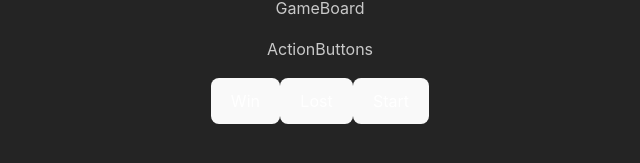
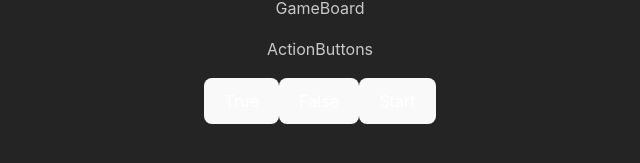
Before and after one commit to tomjoy75/base_for_music_app, a React (Vite) app: page / in a window 1280 px wide. Shown: the part 467-630 px from the top of the page, without its empty margins (320-960 px from the left). Built offline with nearby package versions, Linux system fonts and the light colour scheme; no server answers.

Commit message:
feat: finalize game logic with score tracking and useEffect-based round control

```diff
--- a/src/App.tsx
+++ b/src/App.tsx
@@ -1,4 +1,4 @@
-import { useState } from 'react'
+import { useState, useEffect } from 'react'
 import reactLogo from './assets/react.svg'
 import viteLogo from '/vite.svg'
 import './App.css'
@@ -34,6 +34,16 @@ function App() {
     "isRealAdvice": false
   });
 
+  useEffect(() => {
+    if (player.score >= 20) {
+      setMsg({ ...msg, message: "You Win!"});
+    } else if (player.score <= 0) {
+      setMsg({...msg, message:" You lost!"});
+    } else {
+      startRound();
+    }
+  }, [player.score]);
+
   function handleWin(){
     setPlayer({
       ...player,
@@ -64,13 +74,34 @@ function App() {
 	// 	startFetching();
   //  }
 
-  //  function handleAnswer(isTrue:boolean){
+  function handleAnswer(isTrue:boolean){
+    if (isTrue === msg.isRealAdvice){
+      handleWin();
+    }
+    else {
+      handleLost();
+    }
+    // if (player.score >= 20){
+    //   setMsg({
+    //     ...msg,
+    //     message: "You Win!"
+    //   })
+    // }
+    // else if (player.score <=0 ){
+    //   setMsg({
+    //     ...msg,
+    //     message: "You Lost!"
+    //   })
 
-  //  }
+    // }
+    // else {
+    //   startRound();
+    // }
+  }
 
-   function getRandomInt(max: number){
-    return Math.floor(Math.random() * max);
-   }
+  function getRandomInt(max: number){
+  return Math.floor(Math.random() * max);
+  }
 
   async function startFetching() {
     // startRound();
@@ -78,10 +109,10 @@ function App() {
     const json = await res.json();
     setMsg({message: json.slip.advice, isRealAdvice:true});
     console.log(msg);
-    setPlayer({
-      ...player,
-      status: "playing"
-    })
+    // setPlayer({
+    //   ...player,
+    //   status: "playing"
+    // })
   }
 
   function randBadAdvice(){
@@ -90,10 +121,10 @@ function App() {
       if (+row.id === num)
         setMsg({message: row.advice, isRealAdvice:false});
     }
-    setPlayer({
-      ...player,
-      status: "playing"
-    })
+    // setPlayer({
+    //   ...player,
+    //   status: "playing"
+    // })
   }
 
   function startRound(){
@@ -104,6 +135,15 @@ function App() {
       randBadAdvice();
   }
 
+  function handleStart(){
+    setPlayer({
+      ...player,
+      score: 10,
+      status: "playing"
+    })
+    startRound();
+  }
+
   return (
     <>
       <Container>
@@ -111,7 +151,7 @@ function App() {
           <Header />
           <PlayerStatus name={player.name} score={player.score} status={player.status}/>
           <GameBoard msg={msg.message}/>
-          <ActionButtons onWin={handleWin} onLost={handleLost} onStart={startRound}/>
+          <ActionButtons onKeyPressed={handleAnswer} onStart={handleStart}/>
 
         </Stack>
       </Container>
--- a/src/components/ActionButtons.tsx
+++ b/src/components/ActionButtons.tsx
@@ -1,8 +1,9 @@
 // Gestion des boutons pour interragir
 type ActionButtonsType={
 	// status: "waiting" | "playing" | "won" | "lost";
-	onWin: () => void;
-	onLost: () => void;
+	// onWin: () => void;
+	onKeyPressed: (value: boolean) => void;
+	// onLost: () => void;
 	onStart: () => void;
 }
 
@@ -12,8 +13,8 @@ export function ActionButtons(props: ActionButtonsType) {
 		<div>
 			<p>ActionButtons</p>
 			{/* <h1>status : {props.status}</h1> */}
-			<button onClick={props.onWin}>Win</button>
-			<button onClick={props.onLost}>Lost</button>
+			<button onClick={()=>props.onKeyPressed(true)}>True</button>
+			<button onClick={()=>props.onKeyPressed(false)}>False</button>
 			<button onClick={props.onStart}>Start</button>
 			{/* <button>Lost</button> */}
 		</div>
```
